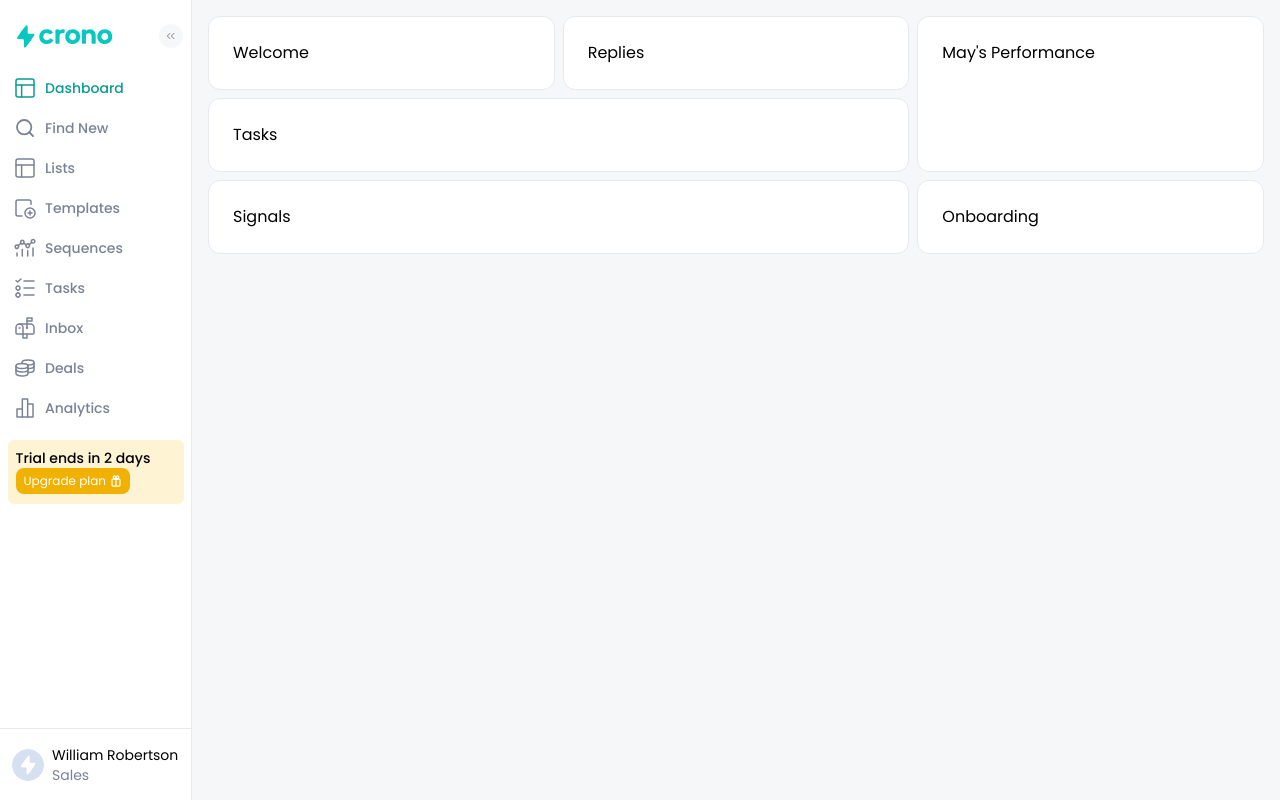
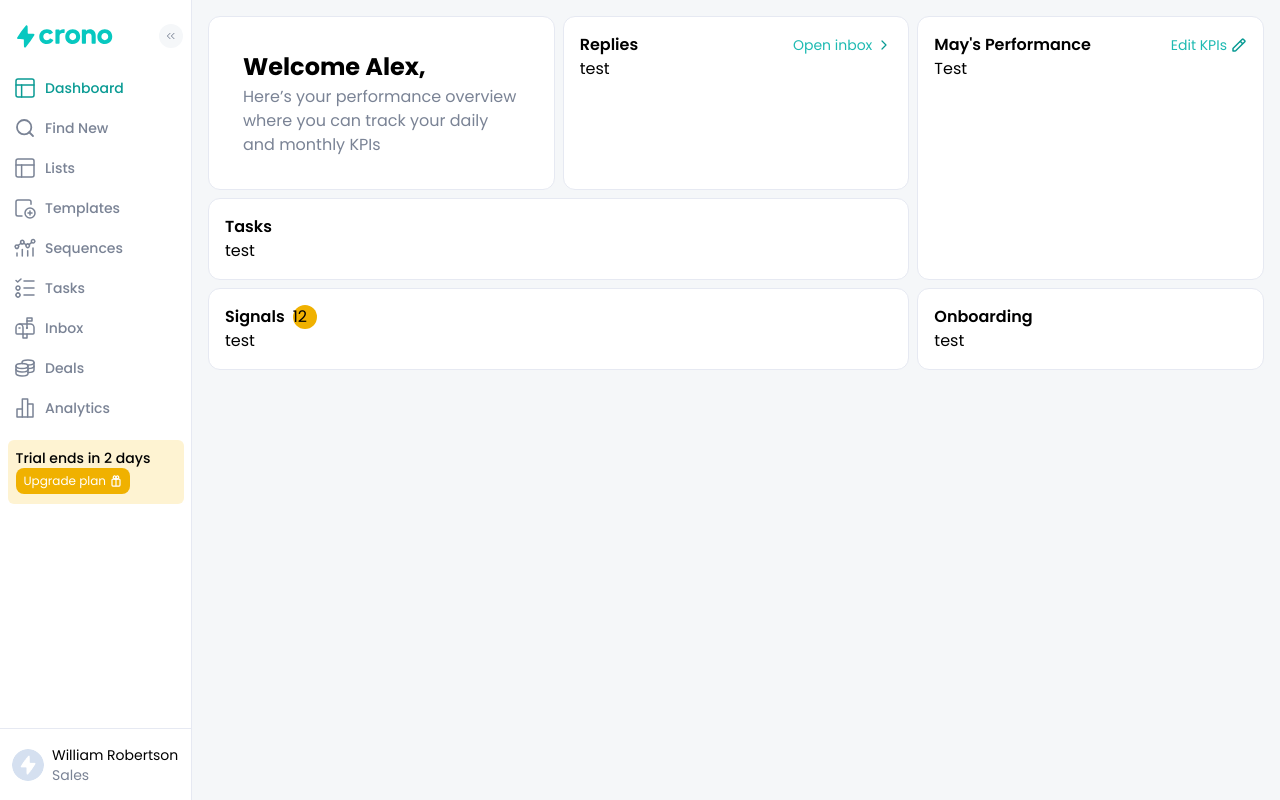
Before and after one commit to gabrielebelloo/crono-dashboard, a React (Vite) app: page /dashboard in a window 1280 px wide. Built offline with nearby package versions, Linux system fonts and the light colour scheme.

Commit message:
feat: add new SVG icons and enhance Card component with header features

```diff
--- a/src/components/ui/Card.tsx
+++ b/src/components/ui/Card.tsx
@@ -1,10 +1,37 @@
 type CardProps = {
   children: React.ReactNode;
   className?: string;
+  headerTitle?: string;
+  headerAction?: string;
+  headerActionIcon?: React.FunctionComponent;
+  headerCounter?: number;
 };
 
-export default function Card({ children, className }: CardProps) {
+export default function Card({
+  children,
+  className,
+  headerTitle,
+  headerAction,
+  headerActionIcon: HeaderActionIcon,
+  headerCounter,
+}: CardProps) {
   return (
-    <div className={`bg-white rounded-xl border border-border p-6 ${className}`}>{children}</div>
+    <div className={`flex flex-col bg-white rounded-xl border border-border p-4 ${className}`}>
+      {!!headerTitle && (
+        <header className="flex justify-between items-center">
+          <div className="flex gap-2">
+            <div className="font-semibold">{headerTitle}</div>
+            {!!headerCounter && <div className="bg-yellow-500 w-[24px] h-[24px] rounded-[12px]">{headerCounter}</div>}
+          </div>
+          {!!headerAction && (
+            <button className="flex justify between items-center gap-1 text-main text-sm cursor-pointer">
+              {headerAction}
+              {HeaderActionIcon && <HeaderActionIcon />}
+            </button>
+          )}
+        </header>
+      )}
+      {children}
+    </div>
   );
 }
--- a/src/pages/DashboardPage/DashboardPage.tsx
+++ b/src/pages/DashboardPage/DashboardPage.tsx
@@ -1,19 +1,30 @@
 import Card from "../../components/ui/Card";
+import ArrowIcon from "../../assets/arrow.svg?react";
+import EditIcon from "../../assets/edit.svg?react";
 
 export default function DashboardPage() {
   return (
     <div className="grid grid-cols-1 xl:grid-cols-12 gap-2">
-      <Card className="xl:col-span-4">Welcome</Card>
+      <Card className="xl:col-span-4">
+        <div className="py-4 px-[18px]">
+          <div className="text-[24px] font-bold">Welcome Alex,</div>
+          <div className="text-md text-gray">
+            Here’s your performance overview where you can track your daily and monthly KPIs
+          </div>
+        </div>
+      </Card>
 
-      <Card className="xl:col-span-4">Replies</Card>
+      <Card headerTitle="Replies" headerAction="Open inbox" headerActionIcon={ArrowIcon} className="xl:col-span-4">
+        test
+      </Card>
 
-      <Card className="xl:col-span-4 xl:row-span-2">May's Performance</Card>
+      <Card headerTitle="May's Performance" headerAction="Edit KPIs" headerActionIcon={EditIcon} className="xl:col-span-4 xl:row-span-2">Test</Card>
 
-      <Card className="xl:col-span-8">Tasks</Card>
+      <Card headerTitle="Tasks" className="xl:col-span-8">test</Card>
 
-      <Card className="xl:col-span-8">Signals</Card>
+      <Card headerTitle="Signals" headerCounter={12} className="xl:col-span-8">test</Card>
 
-      <Card className="xl:col-span-4">Onboarding</Card>
+      <Card headerTitle="Onboarding" className="xl:col-span-4">test</Card>
     </div>
   );
 }
```
Also changed, not shown: src/assets/arrow.svg (added), src/assets/edit.svg (added).
